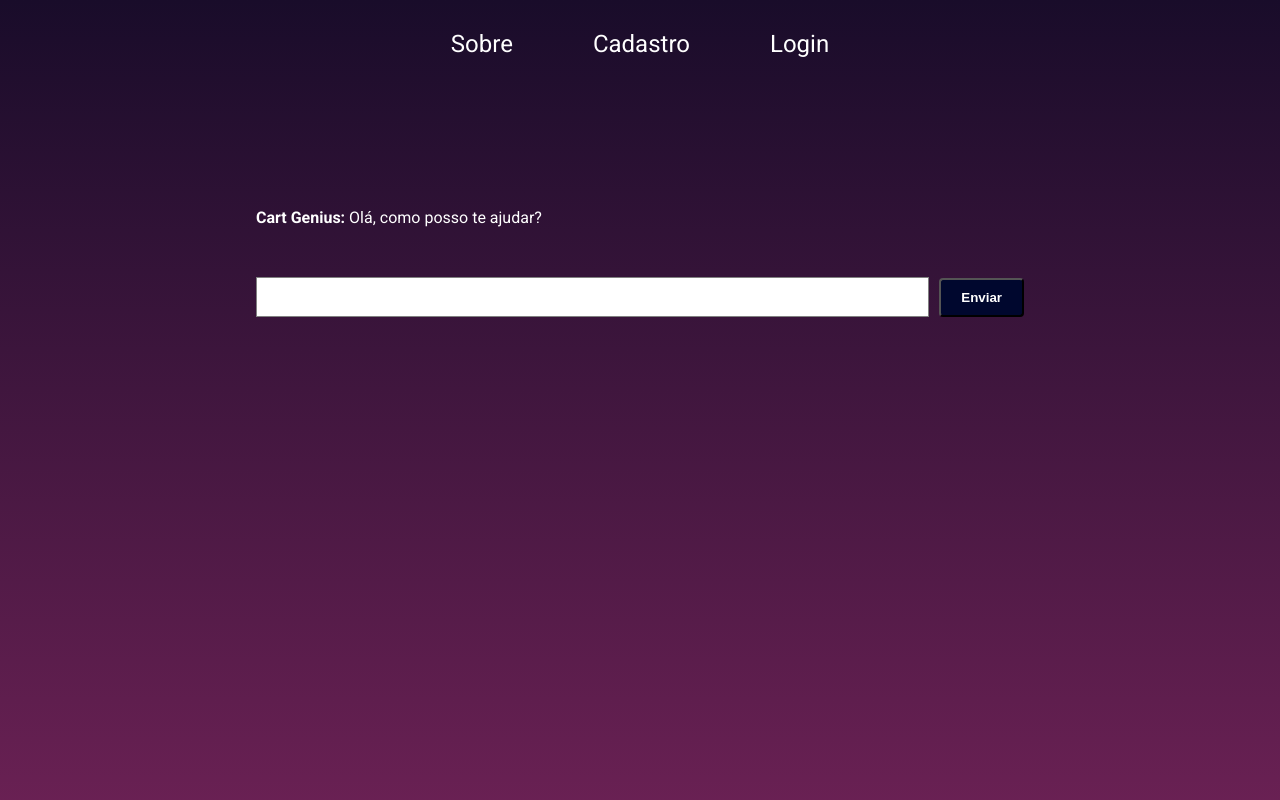
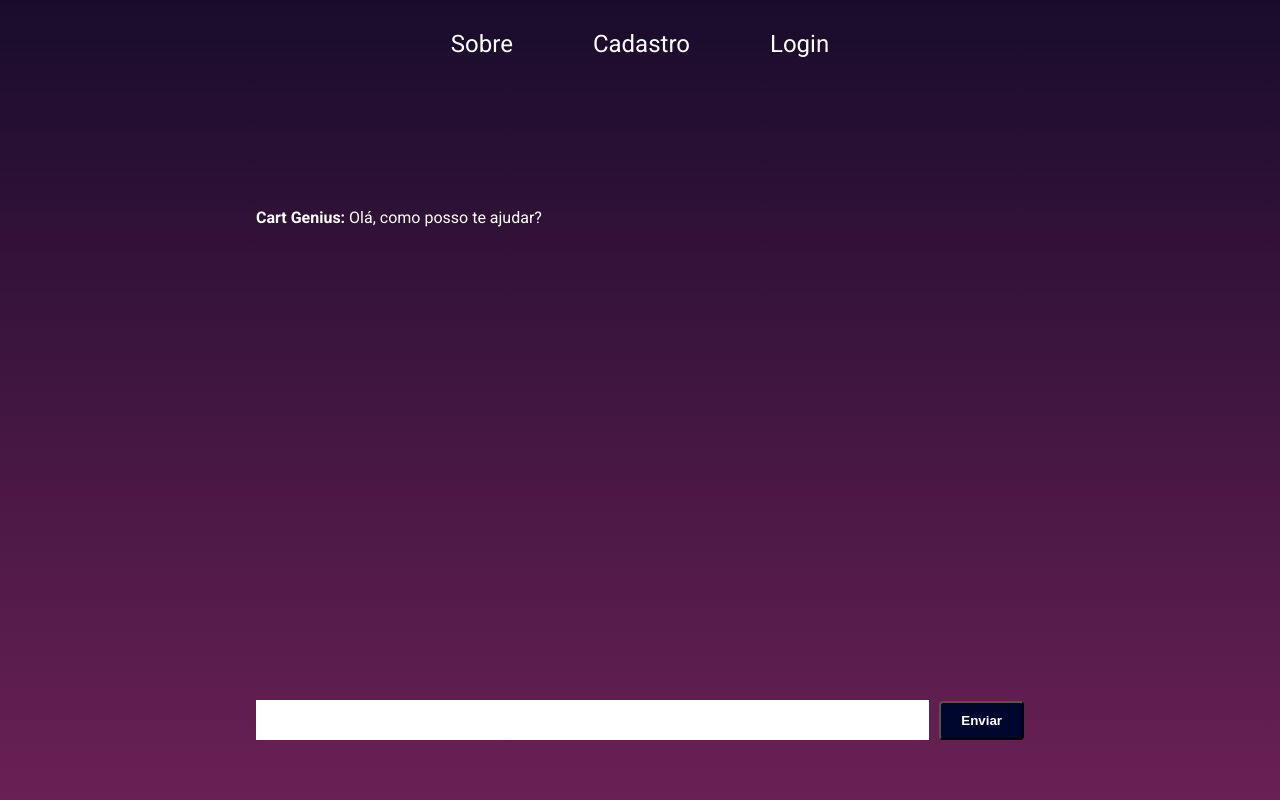
Before and after one commit to JorgeHCamara/react-cart-genius-website, a React (Vite) app: page /chat in a window 1280 px wide. Shown: the top 800 px of the page. Built offline with nearby package versions, Linux system fonts and the light colour scheme.

Commit message:
chore: chat styles update

```diff
--- a/src/pages/ChatPage/ChatPage.css
+++ b/src/pages/ChatPage/ChatPage.css
@@ -2,7 +2,7 @@
 
 .firstView {
     padding-top: 40px;
-    max-height: 700px;
+    max-height: 500px;
     overflow-y: auto;
 }
 
@@ -27,13 +27,16 @@
     flex-direction: row;
     align-items: center;
     justify-content: center;
-    margin-top: 20px;
+    position: absolute;
+    bottom: 0;
+    width: 60%;
+    margin-bottom: 60px;
 }
 
 .input-chat {
     height: 40px;
     width: 100%;
-    border: 1px solid gray;
+    border: none;
     margin-right: 10px;
     padding-left: 8px;
     padding-right: 8px;
```
